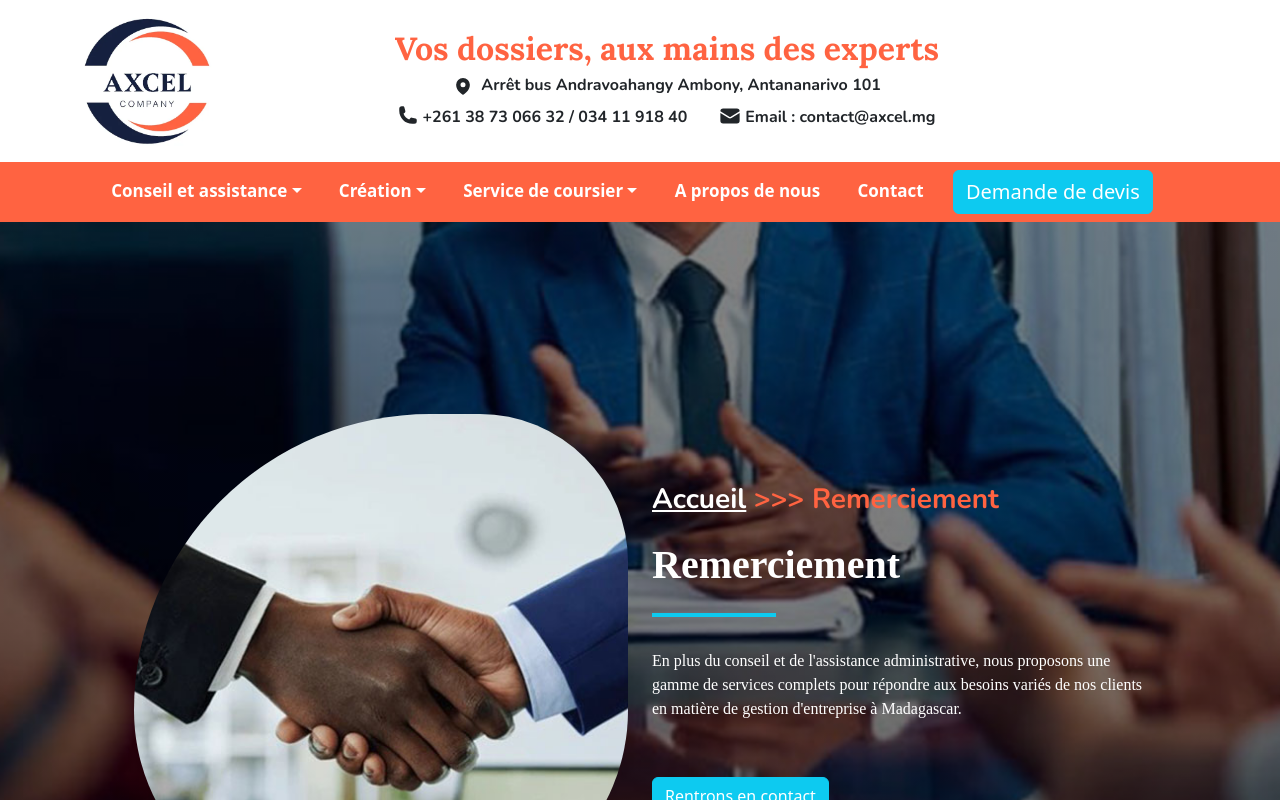
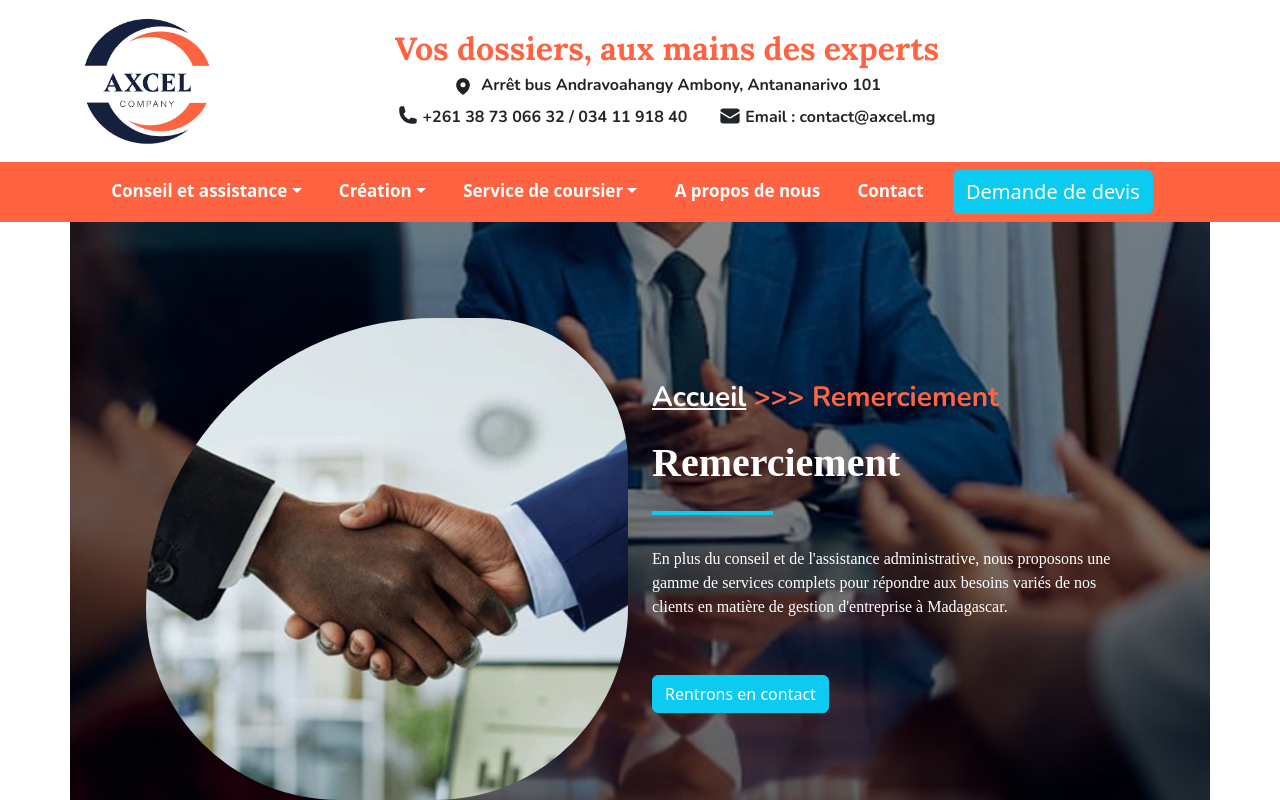
Before and after one commit to hrzmkl/axcel-project, a Next.js app: page /remerciement in a window 1280 px wide. Shown: the top 800 px of the page. Built offline with nearby package versions, Linux system fonts and the light colour scheme; some icons are missing.

Commit message:
Update file:PageHero.tsx, add right and left spacing to the Hero

```diff
--- a/app/components/pageHero/pageHero.tsx
+++ b/app/components/pageHero/pageHero.tsx
@@ -36,8 +36,8 @@ interface AxelpageHeroProps {
 
     return(
         <>
-            <div className={`${styles.hero} container-fluid py-5`}>
-              <div className="container my-lg-5 py-5">
+            <div className={`${styles.hero} container`}>
+              <div className="container py-5">
                     <div className="row justify-content-around px-3 align-items-center">
                       <div className="col-sm-12 col-lg-6 py-5 ps-lg-5 axel-block1">
                                 <div className="border-2 border-dark">
```
